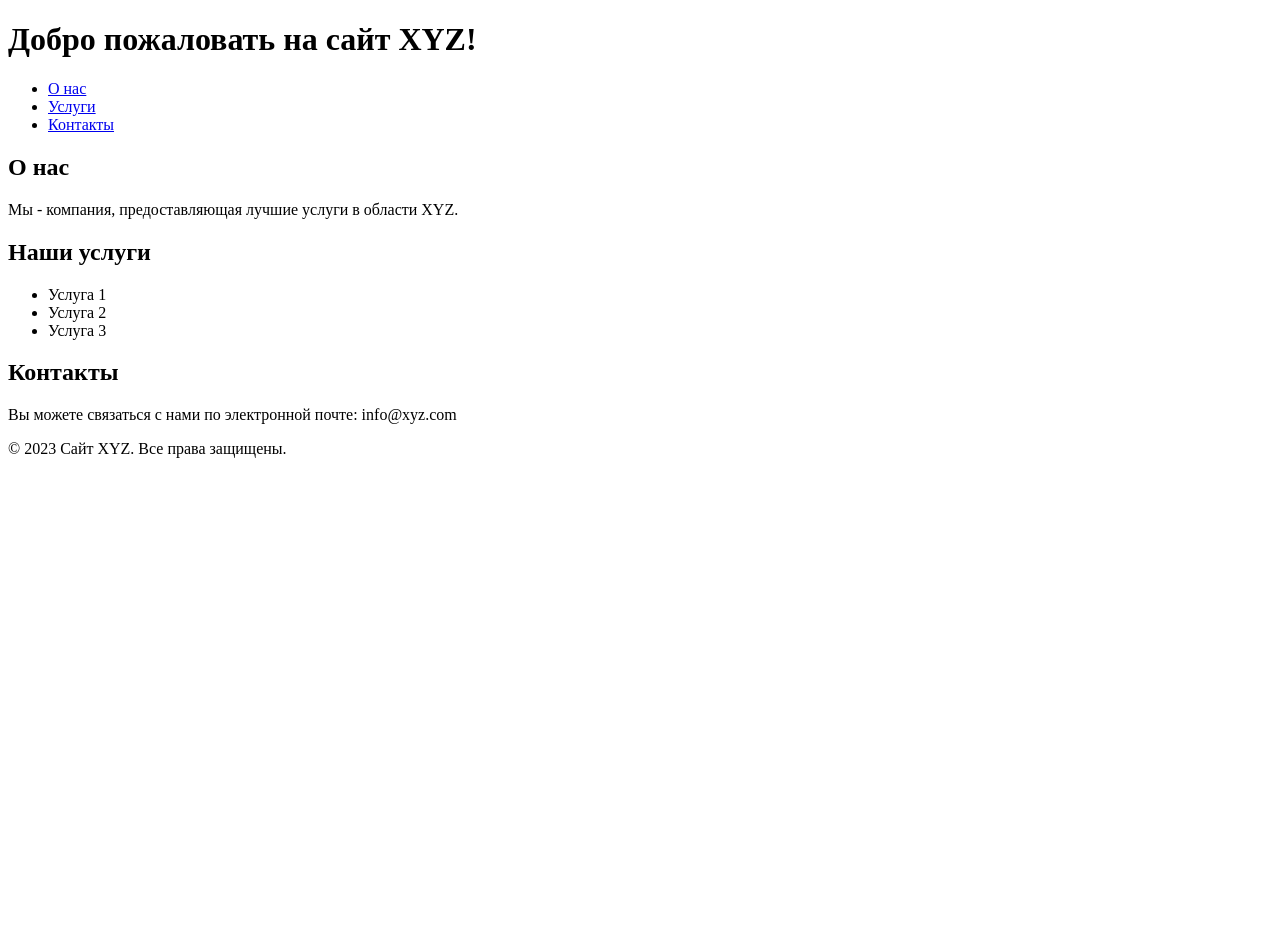
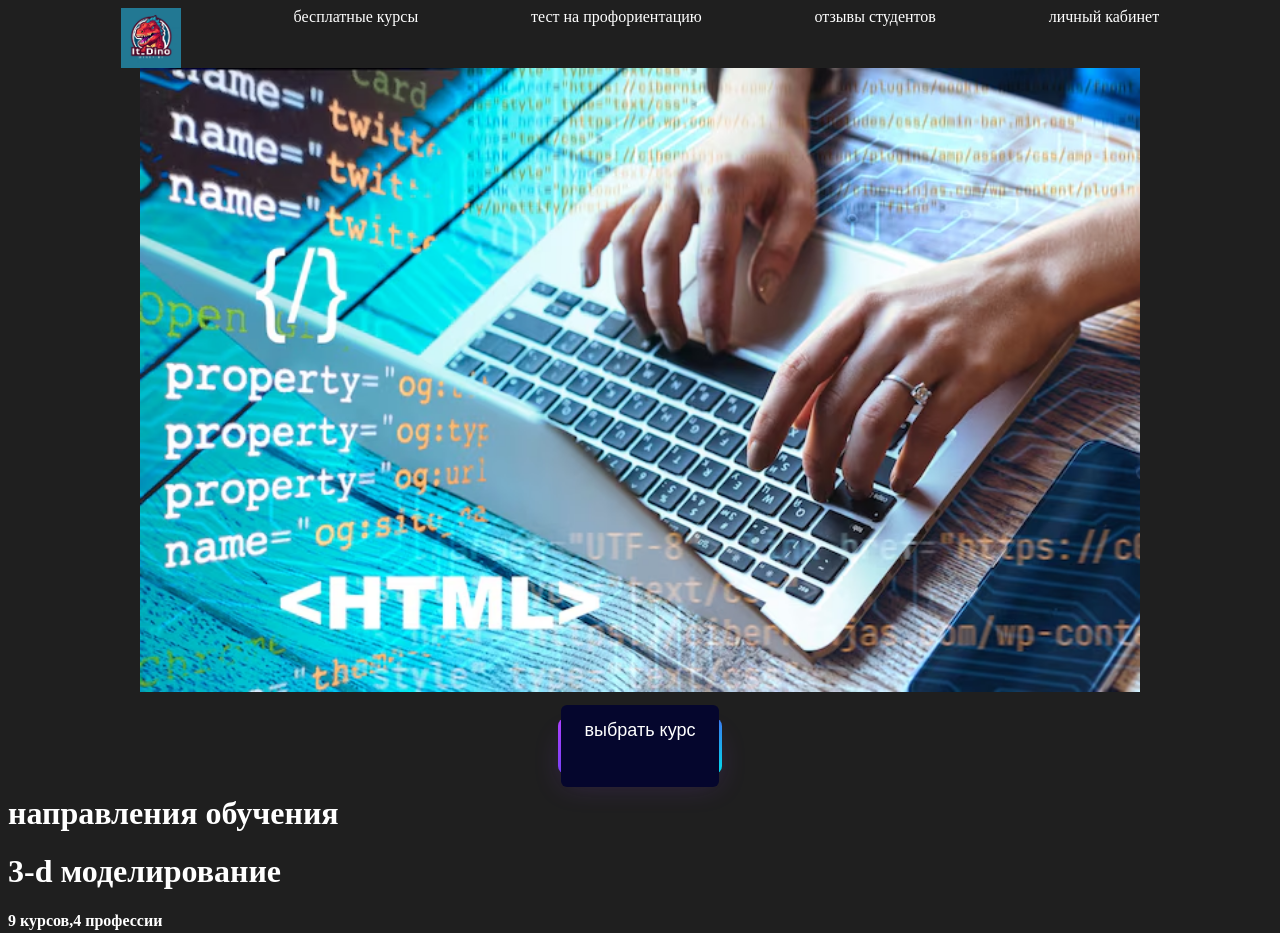
Before and after one commit to pridyrak228/pridyrak228.github.io, a plain HTML site: page index.html in a window 1280 px wide. Shown: the top 933 px of the page. Before the commit the page ends 800 px from the top, so only its background shows below. Drawn offline with Linux system fonts and the light colour scheme.

Commit message:
Revert "Merge branch 'main' of https://github.com/pridyrak228/pridyrak228.github.io"
This reverts commit bb88ce52756d8229df9ec709e37d1c3f3b90340a, reversing
changes made to 67f88215f74894295766be580b3180bf5818bbad.

```diff
--- a/index.html
+++ b/index.html
@@ -1,42 +1,43 @@
 <!DOCTYPE html>
-<html lang="ru">
-<head>
-    <meta charset="UTF-8">
-    <meta name="viewport" content="width=device-width, initial-scale=1.0">
-    <title>Сайт XYZ</title>
-    <link rel="stylesheet" href="styles.css">
-</head>
-<body>
+<html lang="en">
+  <head>
+    <meta charset="UTF-8" />
+    <meta name="viewport" content="width=device-width, initial-scale=1.0" />
+    <link rel="stylesheet" href="style.css" />
+    <link rel="shortcut icon" href="img/dino.jpg" type="image/x-icon">
+    <title>Document</title>
+  </head>
+  <body>
     <header>
-        <h1>Добро пожаловать на сайт XYZ!</h1>
-        <nav>
-            <ul>
-                <li><a href="#about">О нас</a></li>
-                <li><a href="#services">Услуги</a></li>
-                <li><a href="#contact">Контакты</a></li>
-            </ul>
-        </nav>
+      <div class="rtr">
+        <img src="img/dino.jpg" alt="" />
+        <a href="kyrci b/kyrci b.html">бесплатные курсы</a>
+        <a href="kyrci/kyrci.html">тест на профориентацию</a>
+        <a href="ots/ots.html">отзывы студентов</a>
+        <a href="">личный кабинет</a>
+      </div>
+      <div class="trt">
+        <img
+          src="img/html.avif"
+          alt=""
+        />
+      </div>
+      <div class="trt">
+        <button>
+            <span class="text">выбрать курс</span>
+          </button>
+      </div>
     </header>
     <main>
-        <section id="about">
-            <h2>О нас</h2>
-            <p>Мы - компания, предоставляющая лучшие услуги в области XYZ.</p>
-        </section>
-        <section id="services">
-            <h2>Наши услуги</h2>
-            <ul>
-                <li>Услуга 1</li>
-                <li>Услуга 2</li>
-                <li>Услуга 3</li>
-            </ul>
-        </section>
-        <section id="contact">
-            <h2>Контакты</h2>
-            <p>Вы можете связаться с нами по электронной почте: info@xyz.com</p>
-        </section>
+      <div class="ere">
+        <h1>направления обучения</h1>
+      </div>
+      <div class="wqw">
+        <h1>3-d моделирование</h1>
+        <h4>9 курсов,4 профессии</h4>
+        <img src="img/3d.png" alt="">
+      </div>
     </main>
-    <footer>
-        <p>&copy; 2023 Сайт XYZ. Все права защищены.</p>
-    </footer>
-</body>
+    <footer></footer>
+  </body>
 </html>
--- a/style.css
+++ b/style.css
@@ -1,55 +1,76 @@
-body {
-  font-family: Arial, sans-serif;
-  margin: 0;
-  padding: 0;
-  background-color: #f4f4f4;
-  color: #333;
+* {
+    text-decoration: none;
+    color: rgb(255, 255, 255);
+    background-color: rgb(31, 31, 31);
 }
 
-header {
-  background: #007BFF;
-  color: white;
-  padding: 10px 0;
-  text-align: center;
+.rtr > img{
+    width: 60px;
+    height: 60px;
 }
 
-nav ul {
-  list-style-type: none;
-  padding: 0;
+.rtr {
+    display: flex;
+    justify-content: space-evenly;
 }
 
-nav ul li {
-  display: inline;
-  margin: 0 15px;
+.trt > img {
+    width: 1000px;
+    align-items: center;
 }
 
-nav ul li a {
-  color: white;
+button {
+    align-items: center;
+    background-image: linear-gradient(144deg, #af40ff, #5b42f3 50%, #00ddeb);
+    border: 0;
+    border-radius: 8px;
+    box-shadow: rgba(151, 65, 252, 0.2) 0 15px 30px -5px;
+    box-sizing: border-box;
+    color: #ffffff;
+    display: flex;
+    font-size: 18px;
+    justify-content: center;
+    line-height: 1em;
+    max-width: 100%;
+    min-width: 140px;
+    padding: 3px;
     text-decoration: none;
+    user-select: none;
+    -webkit-user-select: none;
+    touch-action: manipulation;
+    white-space: nowrap;
+    cursor: pointer;
+    transition: all 0.3s;
+    margin-top: 2%;
   }
 
-h1 {
-  margin: 0;
+  button:active,
+  button:hover {
+    outline: 0;
   }
 
-main {
-  padding: 20px;
+  button span {
+    background-color: rgb(5, 6, 45);
+    padding: 16px 24px;
+    border-radius: 6px;
+    width: 100%;
+    height: 100%;
+    transition: 300ms;
   }
 
-section {
-  margin-bottom: 20px;
-  background: white;
-  padding: 15px;
-  border-radius: 5px;
-  box-shadow: 0 2px 5px rgba(0, 0, 0, 0.1);
+  button:hover span {
+    background: none;
   }
 
-footer {
-  text-align: center;
-  padding: 10px 0;
-  background: #333;
-  color: white;
-  position: relative;
-  bottom: 0;
-  width: 100%;
+  button:active {
+    transform: scale(0.9);
   }
+
+.trt  {
+    display: flex;
+    justify-content: center;
+}
+
+.wqw > img{
+
+}
```
Lines whose indentation alone changed are shown as unchanged.
